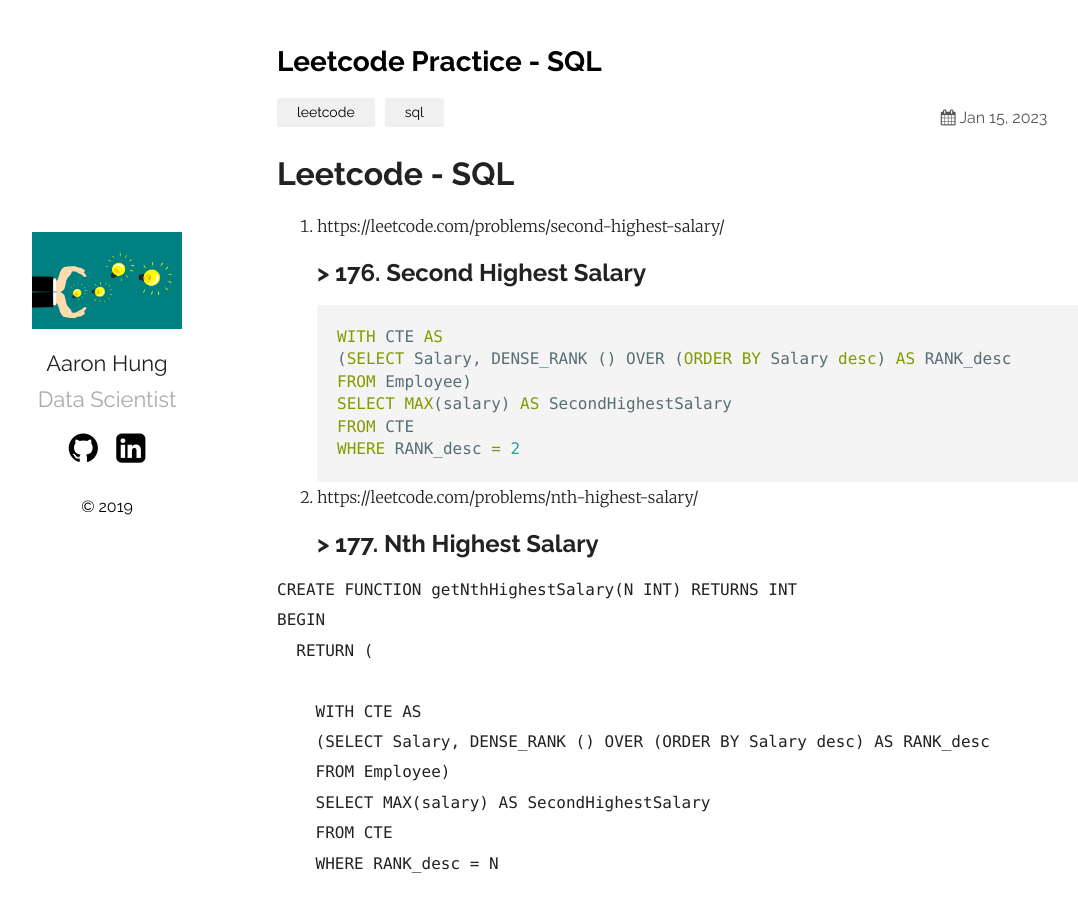
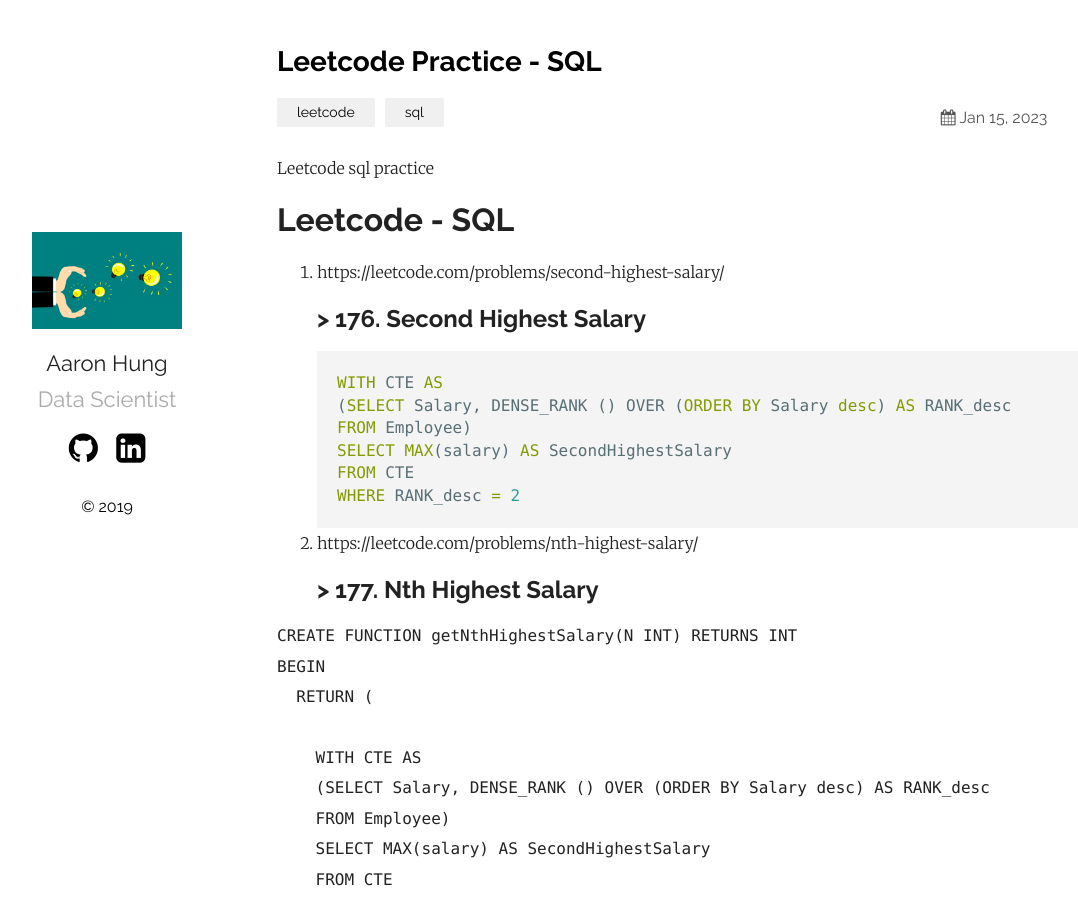
Before and after one commit to aaronhung215/Aaron_BigData-AI, a Jekyll site: the page built from _posts/2023-01-15-leetcode-sql.md, in a window 1280 px wide and 900 px high. Shown: the whole window, without its empty margins (78-1156 px from the left). Built offline with Jekyll 4.4.1, drawn with Linux system fonts in a browser that asks for light colours; comment, search, counter and statistics services are not loaded; a file with an impossible date is left out.

Commit message:
last changed at Jan 16, 2023 12:07 AM, pushed by aaronhung215

```diff
--- a/_posts/2023-01-15-leetcode-sql.md
+++ b/_posts/2023-01-15-leetcode-sql.md
@@ -7,6 +7,7 @@ categories: leetcode sql
 comments: true
 ---
 
+Leetcode sql practice
 
 # Leetcode - SQL
 1. https://leetcode.com/problems/second-highest-salary/
```
